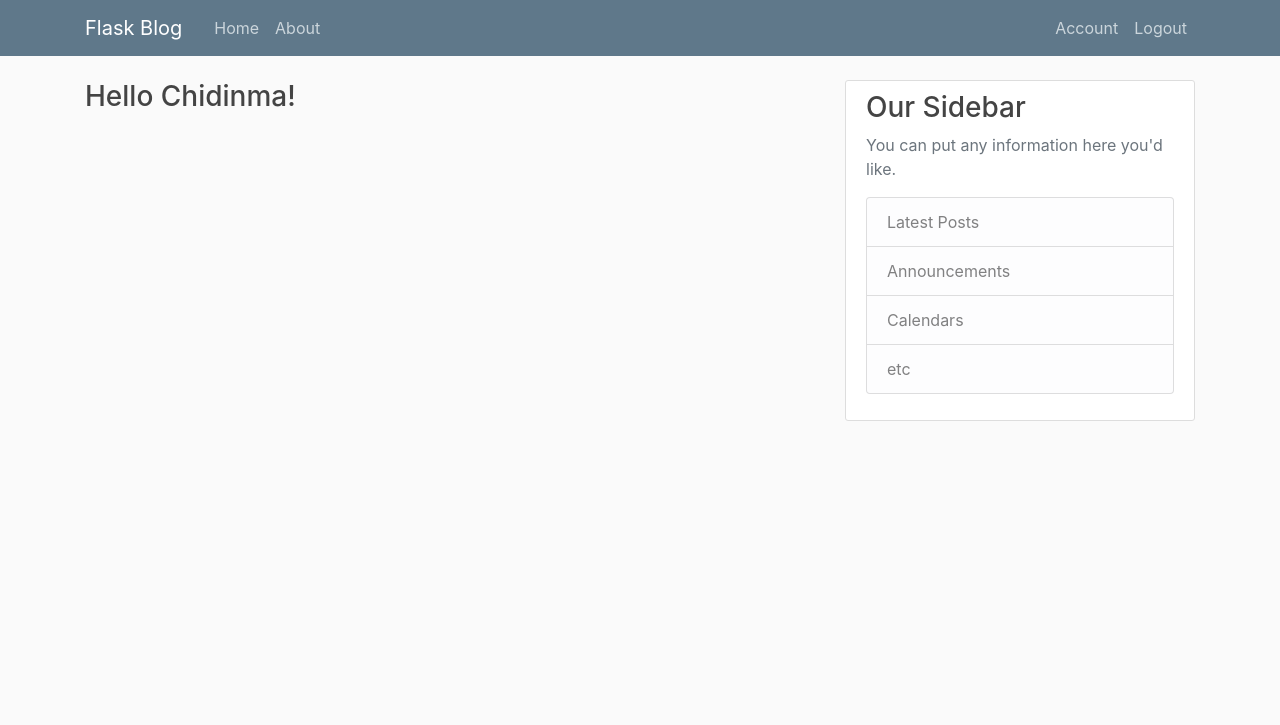
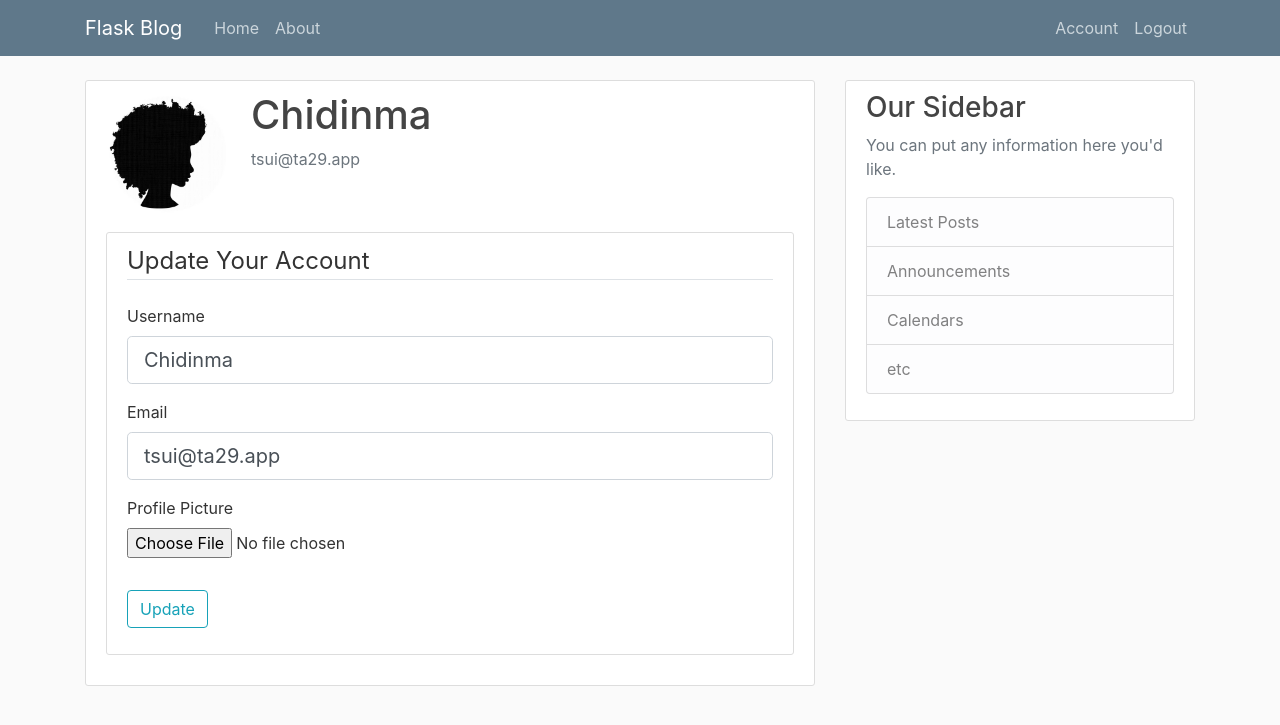
Before and after one commit to ChidinmaKO/Olumo-Flask-Blog, a Flask app: page /account in a window 1280 px wide. Shown: the top 725 px of the page. Run offline with Flask 2, Linux system fonts and the light colour scheme; a user stored in the database is signed in; some libraries are stand-ins or nearby versions.

Commit message:
add user account and update profile picture

```diff
--- a/flaskblog/forms.py
+++ b/flaskblog/forms.py
@@ -1,6 +1,9 @@
+from flask_login import current_user
 from flask_wtf import FlaskForm, RecaptchaField
+from flask_wtf.file import FileField, FileAllowed
 from wtforms import StringField, PasswordField, SubmitField, BooleanField
 from wtforms.validators import DataRequired, Length, Email, EqualTo, ValidationError
+
 from flaskblog.models import User
 
 class RegistrationForm(FlaskForm):
@@ -27,3 +30,22 @@ class LoginForm(FlaskForm):
     password = PasswordField('Password', validators=[DataRequired()])
     remember = BooleanField('Remember Me')
     submit = SubmitField('Log In')
+
+
+class UpdateAccountForm(FlaskForm):
+    username = StringField('Username', validators=[DataRequired(), Length(min=2, max=20)])
+    email = StringField('Email', validators=[DataRequired(), Email()])
+    picture = FileField('Profile Picture', validators=[FileAllowed(['jpg', 'png'])])
+    submit = SubmitField('Update')
+
+    def validate_username(self, username):
+        if not username.data == current_user.username:
+            user = User.query.filter_by(username=username.data).first()
+            if user:
+                raise ValidationError(f"'{username.data}' is taken. Please choose a different username.")
+
+    def validate_email(self, email):
+        if not email.data == current_user.email:
+            user_email = User.query.filter_by(email=email.data).first()
+            if user_email:
+                raise ValidationError(f"'{email.data}' exists already. Please choose a different email.")
--- a/flaskblog/models.py
+++ b/flaskblog/models.py
@@ -1,6 +1,8 @@
 from datetime import datetime
+
+from flask_login import UserMixin
+
 from flaskblog import db, login_manager
-from flask_login import UserMixin
 
 @login_manager.user_loader
 def load_user(user_id):
--- a/flaskblog/routes.py
+++ b/flaskblog/routes.py
@@ -1,8 +1,13 @@
+import os
+import secrets
+
 from flask import render_template, url_for, redirect, flash, request
+from flask_login import login_user, current_user, logout_user, login_required
+from PIL import Image
+
 from flaskblog import app, db, bcrypt
-from flaskblog.forms import RegistrationForm, LoginForm
+from flaskblog.forms import RegistrationForm, LoginForm, UpdateAccountForm
 from flaskblog.models import User, Post
-from flask_login import login_user, current_user, logout_user, login_required
 
 posts = [
     {
@@ -74,7 +79,35 @@ def logout():
     return redirect(url_for('home'))
 
 
-@app.route('/account')
+def save_picture(form_picture):
+    random_hex = secrets.token_hex(8) # 8 for 8 bytes. This is to ensure that the picture name won't be a duplicate of what we already have.
+    _, file_ext = os.path.splitext(form_picture.filename)
+    picture_file_name_ext = random_hex + file_ext
+    picture_path = os.path.join(app.root_path, 'static/profile_pictures', picture_file_name_ext)
+
+    # resize image before saving using the Pillow Library
+    output_size = (125, 125)
+    image = Image.open(form_picture)
+    image.thumbnail(output_size)
+    image.save(picture_path)
+    return picture_file_name_ext
+
+
+@app.route('/account', methods=['GET', 'POST'])
 @login_required
 def account():
-    return render_template('account.html', title='Account')
+    form = UpdateAccountForm()
+    if form.validate_on_submit():
+        if form.picture.data:
+            picture_file = save_picture(form.picture.data)
+            current_user.image_file = picture_file
+        current_user.username = form.username.data
+        current_user.email = form.email.data
+        db.session.commit()
+        flash(f"Hey { current_user.username }, your account has been updated.", "success")
+        return redirect(url_for('account'))
+    elif request.method == 'GET':
+        form.username.data = current_user.username
+        form.email.data = current_user.email
+    image_file = url_for('static', filename='profile_pictures/' + current_user.image_file)
+    return render_template('account.html', title='Account', image_file=image_file, form=form)
--- a/flaskblog/templates/account.html
+++ b/flaskblog/templates/account.html
@@ -1,5 +1,64 @@
 {% extends "layout.html" %}
 {% block content %}
-    <h3>Hello {{ current_user.username }}!</h3>
+    <div class="content-section">
+        <div class="media">
+            <img class="rounded-circle account-img" src="{{ image_file }}">
+            <div class="media-body">
+            <h2 class="account-heading">{{ current_user.username}} </h2>
+            <p class="text-secondary">{{ current_user.email }}</p>
+            </div>
+        </div>
+    <!-- FORM HERE -->
+    <div class="content-section">
+            <form action="" method="POST" enctype="multipart/form-data">
+                {{ form.hidden_tag() }}
+                <fieldset class="form-group">
+                    <legend class="border-bottom mb-4"> Update Your Account </legend>
+                    <div class="form-group">
+                        {{ form.username.label(class="form-control-label") }}
 
+                        {% if form.username.errors %}
+                            {{ form.username(class="form-control form-control-lg is-invalid")}}
+                            <div class="invalid-feedback">
+                                {% for error in form.username.errors %}
+                                    <span>{{ error }}</span>
+                                {% endfor %}
+                            </div>
+                        {% else %}
+                            {{ form.username(class="form-control form-control-lg")}}
+                        {% endif %}
+                    </div>
+
+                    <div class="form-group">
+                        {{ form.email.label(class="form-control-label") }}
+
+                        {% if form.email.errors %}
+                            {{ form.email(class="form-control form-control-lg is-invalid")}}
+                            <div class="invalid-feedback">
+                                {% for error in form.email.errors %}
+                                    <span>{{ error }}</span>
+                                {% endfor %}
+                            </div>
+                        {% else %}
+                            {{ form.email(class="form-control form-control-lg")}}
+                        {% endif %}
+                    </div>
+                    <!-- profile picture -->
+                    <div class="form-group">
+                        {{ form.picture.label() }}
+                        {{ form.picture(class="form-control-file") }}
+                        {% if form.picture.errors %}
+                            {% for error in form.picture.errors %}
+                                <span class="text-danger">{{ error }}</span> <br/>
+                            {% endfor %}
+                        {% endif %}
+                    </div>
+                </fieldset>
+
+                <div class="form-group">
+                    {{ form.submit(class="btn btn-outline-info") }}
+                </div>
+            </form>
+        </div>
+    </div>
 {% endblock content %}
```
Also changed, not shown: flaskblog/site.db, flaskblog/static/profile_pictures/175775d92aea093a.png (added), flaskblog/static/profile_pictures/default.jpg (added), 1 other file.
